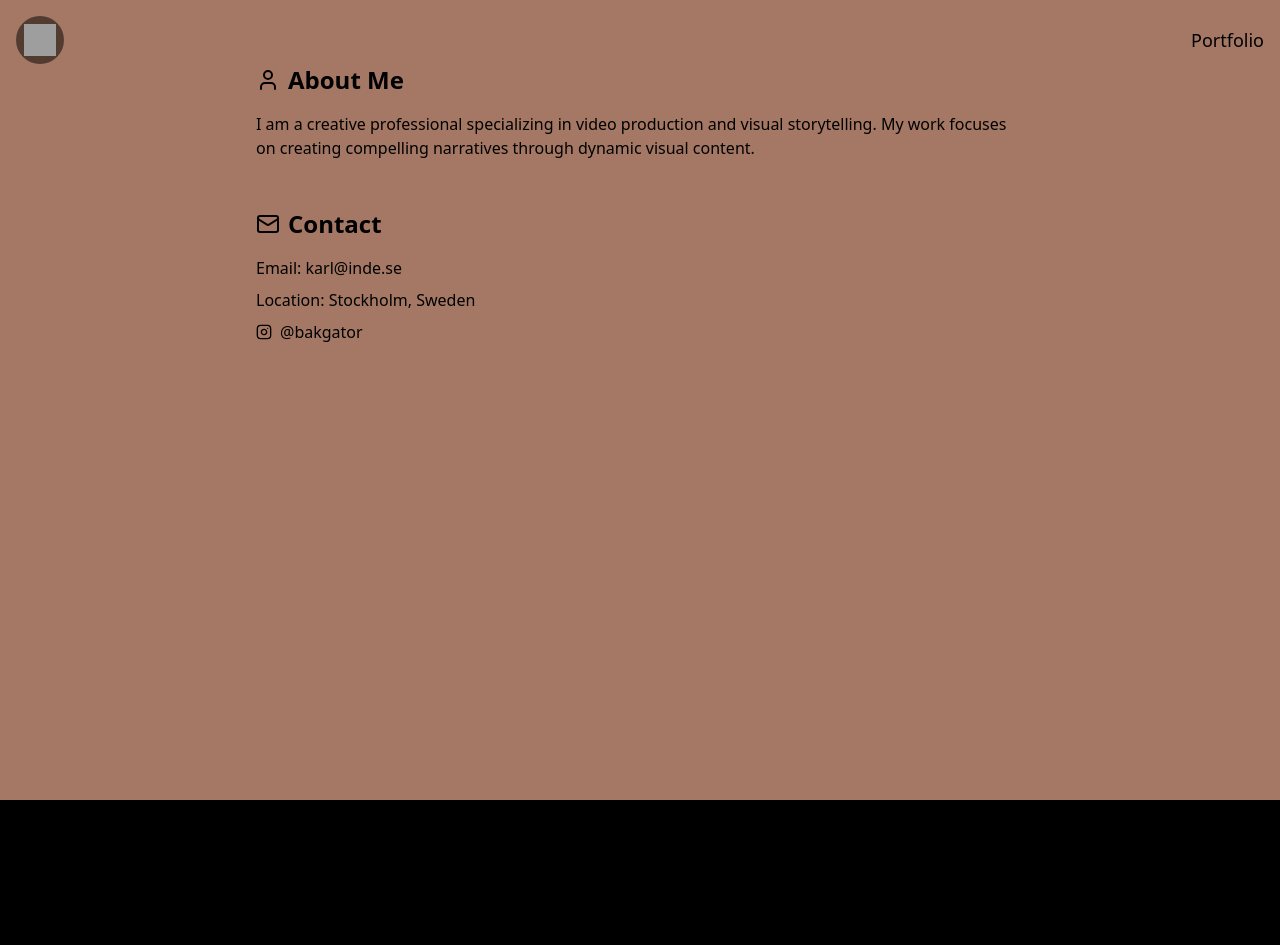
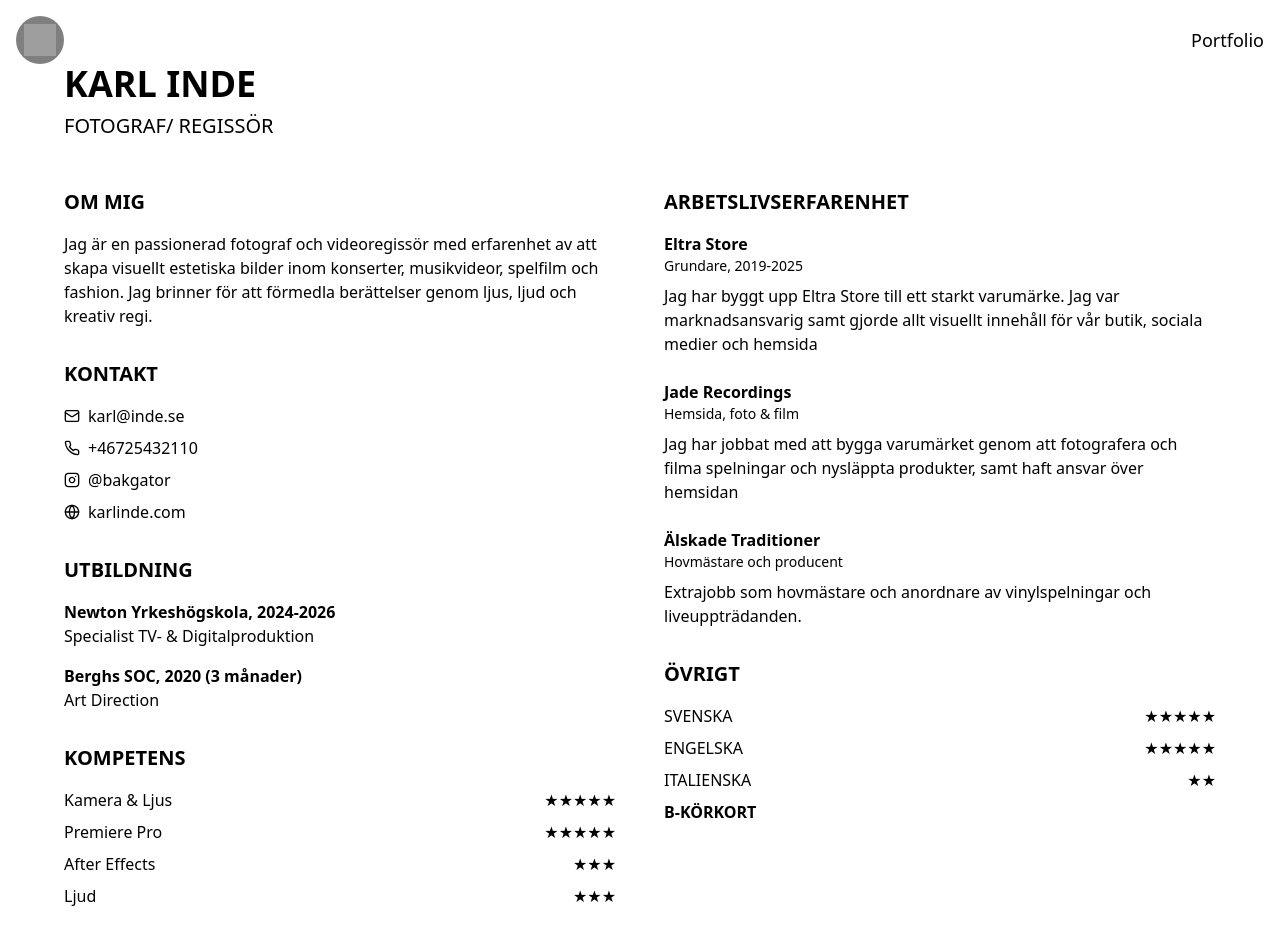
Before and after one commit to bakgator/karlinde.com, a React (Vite) app: page /about in a window 1280 px wide. Shown: the top 945 px of the page. Before the commit the page ends 800 px from the top, so only its background shows below. Built offline with nearby package versions, Linux system fonts and the light colour scheme; grey boxes are pictures that could not be loaded.

Commit message:
Update About page design
Modified the About page to match the design of the specified CV.
[skip gpt_engineer]

```diff
--- a/src/index.css
+++ b/src/index.css
@@ -123,3 +123,9 @@ iframe {
     padding-top: 177.78%;
   }
 }
+
+/* CV Page Specific Styles */
+.about-page {
+  font-family: -apple-system, BlinkMacSystemFont, "Segoe UI", Roboto, Helvetica, Arial, sans-serif;
+  letter-spacing: -0.025em;
+}
--- a/src/pages/About.tsx
+++ b/src/pages/About.tsx
@@ -1,42 +1,153 @@
-import { Mail, User, Link, Instagram } from "lucide-react";
+import { Mail, Phone, Instagram, Globe } from "lucide-react";
 
 const About = () => {
   return (
-    <div className="min-h-screen bg-[#a47864] text-black overflow-hidden flex flex-col p-8 md:p-16">
-      <div className="max-w-3xl mx-auto space-y-12">
+    <div className="min-h-screen bg-white text-black p-8 md:p-16 font-sans">
+      <div className="max-w-6xl mx-auto">
+        {/* Header */}
+        <header className="mb-12">
+          <h1 className="text-4xl font-bold mb-2">KARL INDE</h1>
+          <h2 className="text-xl mb-8">FOTOGRAF/ REGISSÖR</h2>
+        </header>
+
+        <div className="grid md:grid-cols-2 gap-12">
+          {/* Left Column */}
+          <div className="space-y-8">
             {/* About Me Section */}
-        <section className="space-y-4">
-          <div className="flex items-center gap-2">
-            <User className="w-6 h-6 text-black" />
-            <h2 className="text-2xl font-bold">About Me</h2>
-          </div>
-          <p className="text-black">
-            I am a creative professional specializing in video production and visual storytelling. My work focuses on creating compelling narratives through dynamic visual content.
+            <section>
+              <h2 className="text-xl font-bold mb-4">OM MIG</h2>
+              <p className="text-base">
+                Jag är en passionerad fotograf och videoregissör med erfarenhet av att skapa visuellt estetiska bilder inom konserter, musikvideor, spelfilm och fashion. Jag brinner för att förmedla berättelser genom ljus, ljud och kreativ regi.
               </p>
             </section>
 
-        {/* Contact Information */}
-        <section className="space-y-4">
+            {/* Contact Section */}
+            <section>
+              <h2 className="text-xl font-bold mb-4">KONTAKT</h2>
+              <div className="space-y-2">
                 <div className="flex items-center gap-2">
-            <Mail className="w-6 h-6 text-black" />
-            <h2 className="text-2xl font-bold">Contact</h2>
+                  <Mail className="w-4 h-4" />
+                  <a href="mailto:karl@inde.se" className="hover:underline">karl@inde.se</a>
                 </div>
-          <div className="space-y-2">
-            <p className="text-black">Email: karl@inde.se</p>
-            <p className="text-black">Location: Stockholm, Sweden</p>
-            <div className="flex items-center gap-2 mt-4">
-              <Instagram className="w-4 h-4 text-black" />
-              <a
-                href="https://instagram.com/bakgator"
-                target="_blank"
-                rel="noopener noreferrer"
-                className="text-black hover:underline"
-              >
+                <div className="flex items-center gap-2">
+                  <Phone className="w-4 h-4" />
+                  <span>+46725432110</span>
+                </div>
+                <div className="flex items-center gap-2">
+                  <Instagram className="w-4 h-4" />
+                  <a href="https://instagram.com/bakgator" target="_blank" rel="noopener noreferrer" className="hover:underline">
                     @bakgator
+                  </a>
+                </div>
+                <div className="flex items-center gap-2">
+                  <Globe className="w-4 h-4" />
+                  <a href="https://karlinde.com" target="_blank" rel="noopener noreferrer" className="hover:underline">
+                    karlinde.com
                   </a>
                 </div>
               </div>
             </section>
+
+            {/* Education Section */}
+            <section>
+              <h2 className="text-xl font-bold mb-4">UTBILDNING</h2>
+              <div className="space-y-4">
+                <div>
+                  <p className="font-bold">Newton Yrkeshögskola, 2024-2026</p>
+                  <p>Specialist TV- & Digitalproduktion</p>
+                </div>
+                <div>
+                  <p className="font-bold">Berghs SOC, 2020 (3 månader)</p>
+                  <p>Art Direction</p>
+                </div>
+              </div>
+            </section>
+
+            {/* Skills Section */}
+            <section>
+              <h2 className="text-xl font-bold mb-4">KOMPETENS</h2>
+              <div className="space-y-2">
+                <div className="flex justify-between">
+                  <span>Kamera & Ljus</span>
+                  <span>★★★★★</span>
+                </div>
+                <div className="flex justify-between">
+                  <span>Premiere Pro</span>
+                  <span>★★★★★</span>
+                </div>
+                <div className="flex justify-between">
+                  <span>After Effects</span>
+                  <span>★★★</span>
+                </div>
+                <div className="flex justify-between">
+                  <span>Ljud</span>
+                  <span>★★★</span>
+                </div>
+              </div>
+            </section>
+
+            {/* Selected Projects Section */}
+            <section>
+              <h2 className="text-xl font-bold mb-4">UTVALDA PROJEKT</h2>
+              <ul className="space-y-1">
+                <li>Molly Sanden</li>
+                <li>Norrsken Foundations</li>
+                <li>SEAMS</li>
+                <li>French Fries Magasine</li>
+                <li>Jhon Allan</li>
+                <li>Nadja Evelina</li>
+                <li>Mares</li>
+              </ul>
+            </section>
+          </div>
+
+          {/* Right Column */}
+          <div className="space-y-8">
+            {/* Work Experience Section */}
+            <section>
+              <h2 className="text-xl font-bold mb-4">ARBETSLIVSERFARENHET</h2>
+              <div className="space-y-6">
+                <div>
+                  <h3 className="font-bold">Eltra Store</h3>
+                  <p className="text-sm mb-2">Grundare, 2019-2025</p>
+                  <p>Jag har byggt upp Eltra Store till ett starkt varumärke. Jag var marknadsansvarig samt gjorde allt visuellt innehåll för vår butik, sociala medier och hemsida</p>
+                </div>
+                <div>
+                  <h3 className="font-bold">Jade Recordings</h3>
+                  <p className="text-sm mb-2">Hemsida, foto & film</p>
+                  <p>Jag har jobbat med att bygga varumärket genom att fotografera och filma spelningar och nysläppta produkter, samt haft ansvar över hemsidan</p>
+                </div>
+                <div>
+                  <h3 className="font-bold">Älskade Traditioner</h3>
+                  <p className="text-sm mb-2">Hovmästare och producent</p>
+                  <p>Extrajobb som hovmästare och anordnare av vinylspelningar och liveuppträdanden.</p>
+                </div>
+              </div>
+            </section>
+
+            {/* Other Section */}
+            <section>
+              <h2 className="text-xl font-bold mb-4">ÖVRIGT</h2>
+              <div className="space-y-2">
+                <div className="flex justify-between">
+                  <span>SVENSKA</span>
+                  <span>★★★★★</span>
+                </div>
+                <div className="flex justify-between">
+                  <span>ENGELSKA</span>
+                  <span>★★★★★</span>
+                </div>
+                <div className="flex justify-between">
+                  <span>ITALIENSKA</span>
+                  <span>★★</span>
+                </div>
+                <div className="mt-4">
+                  <p className="font-bold">B-KÖRKORT</p>
+                </div>
+              </div>
+            </section>
+          </div>
+        </div>
       </div>
     </div>
   );
```
Lines whose indentation alone changed are shown as unchanged.
